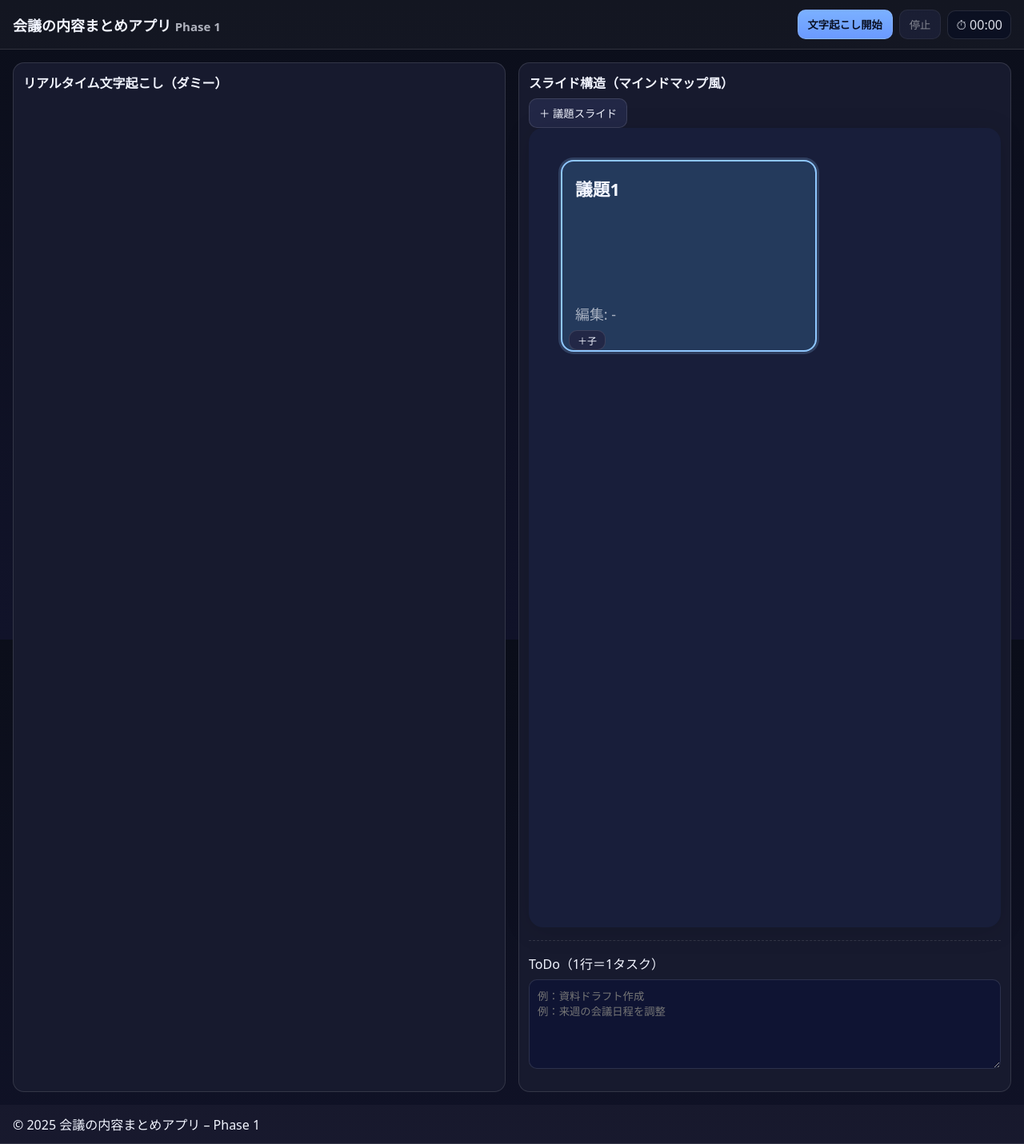
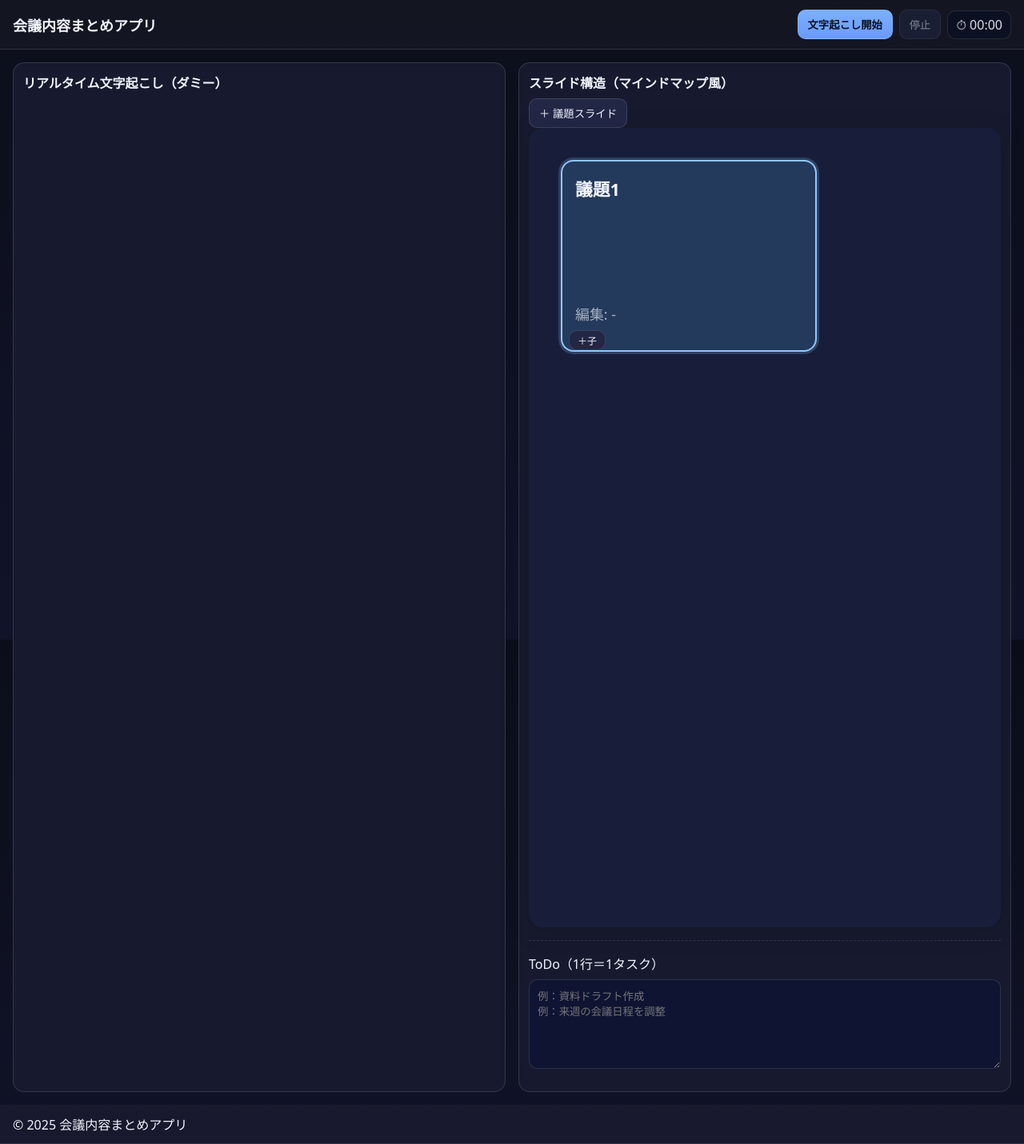
Before and after one commit to ikurasusshi/hero-hackathon, a plain HTML site: page frontend/index.html in a window 1280 px wide. Shown: the whole page at 80% size. Drawn offline with Linux system fonts and the light colour scheme; no server answers.

Commit message:
fix: update index.html and add .gitignore for venv

```diff
--- a/frontend/index.html
+++ b/frontend/index.html
@@ -5,13 +5,13 @@
 <head>
     <meta charset="utf-8" />
     <meta name="viewport" content="width=device-width, initial-scale=1" />
-    <title>会議の内容まとめアプリ - フェーズ1</title>
+    <title>会議内容まとめアプリ</title>
     <link rel="stylesheet" href="assets/css/style.css" />
 </head>
 
 <body>
     <header class="header">
-        <h1>会議の内容まとめアプリ <small>Phase 1</small></h1>
+        <h1>会議内容まとめアプリ</h1>
         <div class="controls">
             <button id="startBtn" class="btn primary">文字起こし開始</button>
             <button id="stopBtn" class="btn" disabled>停止</button>
@@ -51,7 +51,7 @@
         </section>
     </main>
 
-    <footer class="footer">© 2025 会議の内容まとめアプリ – Phase 1</footer>
+    <footer class="footer">© 2025 会議内容まとめアプリ</footer>
 
     <script type="module" src="assets/js/app.js"></script>
 </body>
```
